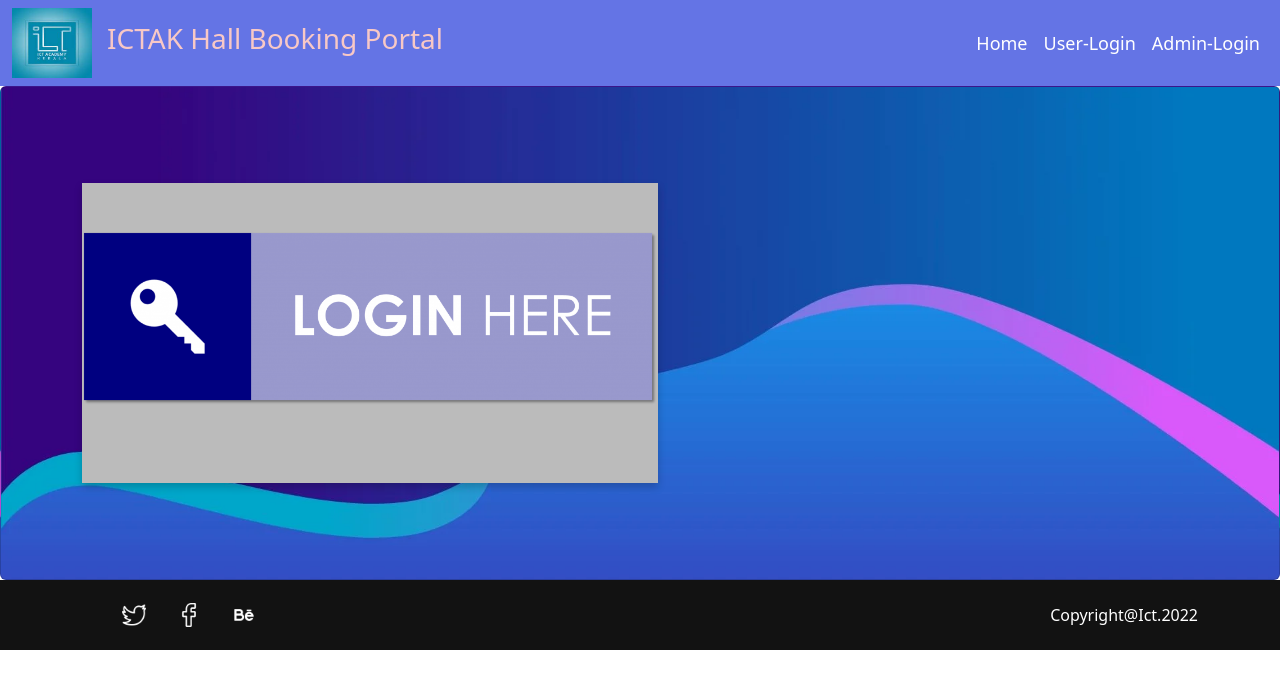
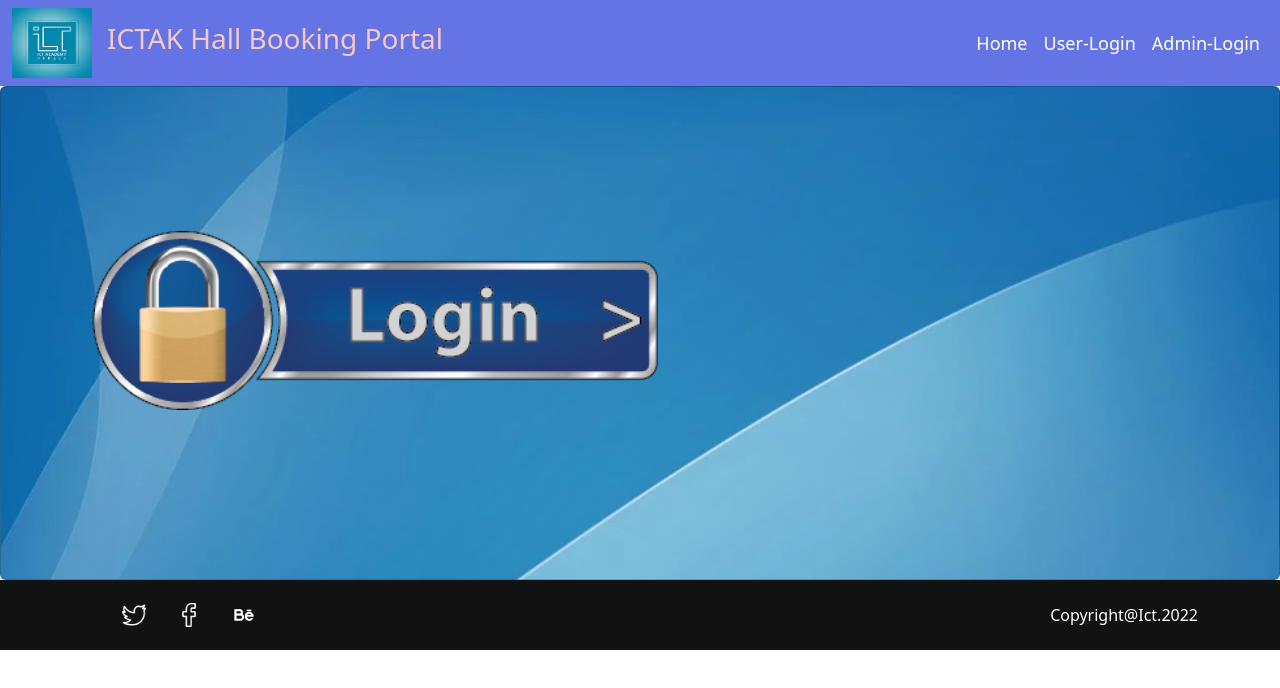
Before and after one commit to fsdgroup5/FrontEnd, an Angular app: page /userLogin in a window 1280 px wide. Shown: the top 688 px of the page. Built offline with nearby package versions, Linux system fonts and the light colour scheme.

Commit message:
user login pagecompleted

```diff
--- a/src/app/admin-login/admin-login.component.html
+++ b/src/app/admin-login/admin-login.component.html
@@ -13,7 +13,7 @@
                     <h3>Login</h3>
                   </div>
                   <div class="card-body">
-                    <form class="form mx-2" #userlogin="ngForm" (ngSubmit)="loginUser()">
+                    <form class="form mx-2" #userlogin="ngForm" (ngSubmit)="loginAdmin()">
                       <div class="form-group">
                         <label for="username">Username</label>
                         <input type="text" placeholder="Enter username" class="form-control" [(ngModel)]="User.username" name="username" #username="ngModel" required>
--- a/src/app/admin-login/admin-login.component.ts
+++ b/src/app/admin-login/admin-login.component.ts
@@ -13,9 +13,9 @@ export class AdminLoginComponent implements OnInit {
   password:''};
 
   constructor(private _auth: AuthService, private _router:Router) { }
-    loginUser()
+  loginAdmin()
   {
-    this._auth.loginUser(this.User)
+    this._auth.loginAdmin(this.User)
     .subscribe(
       res=>{
         localStorage.setItem('token',res.token)
--- a/src/app/auth.service.ts
+++ b/src/app/auth.service.ts
@@ -9,9 +9,13 @@ export class AuthService {
   //server_address: string =  "http://localhost:3000";
 
   constructor(private http:HttpClient) { }
+  loginAdmin(user:any)
+  {
+    return this.http.post<any>("http://localhost:3000/adminLogin",user);
+  }
   loginUser(user:any)
   {
-    return this.http.post<any>("http://localhost:3000/adminLogin",user);
+    return this.http.post<any>("http://localhost:3000/userLogin",user);
   }
   loggedIn(){
     return !!localStorage.getItem('token')
--- a/src/app/header/header.component.html
+++ b/src/app/header/header.component.html
@@ -23,7 +23,7 @@
           <a class="nav-link text-white" style="font-size: large;" routerLink="/AddHall" routerLinkActive="active" *ngIf="_auth.loggedIn()">Add Hall</a>
         </li>
         <li class="nav-item">
-          <a class="nav-link text-white"  style="font-size: large;" routerLinkActive="active" *ngIf="_auth.loggedIn()" (click)="logoutUser()" >Logout</a>
+          <a class="nav-link text-white"  style="font-size: large; cursor:pointer" routerLinkActive="active" *ngIf="_auth.loggedIn()" (click)="logoutUser()" >Logout</a>
         </li>
       </ul>
     </div>
--- a/src/app/user-login/user-login.component.css
+++ b/src/app/user-login/user-login.component.css
@@ -1,5 +1,5 @@
 #sect1{
-    background-image: url("/assets/images/Login1.jpg");
+    background-image: url("/assets/images/user1.jpg");
     background-size: 100%;
     background-size: cover;
 }
@@ -22,7 +22,7 @@
   text-align: center;
   transition: transform 0.6s;
   transform-style: preserve-3d;
-  box-shadow: 0 4px 8px 0 rgba(0,0,0,0.2);
+
 }
 
 .flip-card:hover .flip-card-inner {
@@ -38,7 +38,6 @@
 }
 
 .flip-card-front {
-  background-color: #bbb;
   color: black;
 }
 
--- a/src/app/user-login/user-login.component.html
+++ b/src/app/user-login/user-login.component.html
@@ -6,7 +6,7 @@
           <div class="flip-card align-items-center">
               <div class="flip-card-inner">
                 <div class="flip-card-front">
-                  <img class="card-img-top my-5 img-fluid" src="/assets/images/login3.png" alt="Avatar">
+                  <img class="card-img-top my-5 img-fluid" src="/assets/images/login2.png" alt="Avatar">
                 </div>
                 <div class="flip-card-back">
                   <div class="card-header">
--- a/src/app/user-login/user-login.component.ts
+++ b/src/app/user-login/user-login.component.ts
@@ -1,4 +1,6 @@
 import { Component, OnInit } from '@angular/core';
+import { AuthService } from '../auth.service';
+import { Router } from '@angular/router';
 
 @Component({
   selector: 'app-user-login',
@@ -9,9 +11,17 @@ export class UserLoginComponent implements OnInit {
   User={username:'',
   password:''};
 
-  constructor() { }
+  constructor(private _auth: AuthService, private _router:Router) { }
     loginUser()
   {
+    this._auth.loginUser(this.User)
+    .subscribe(
+      res=>{
+        localStorage.setItem('token',res.token)
+        this._router.navigate(['/'])
+      }
+    )
+
 
   }
 
```
Also changed, not shown: src/assets/images/login2.jpg (deleted), src/assets/images/user1.jpg (added).
